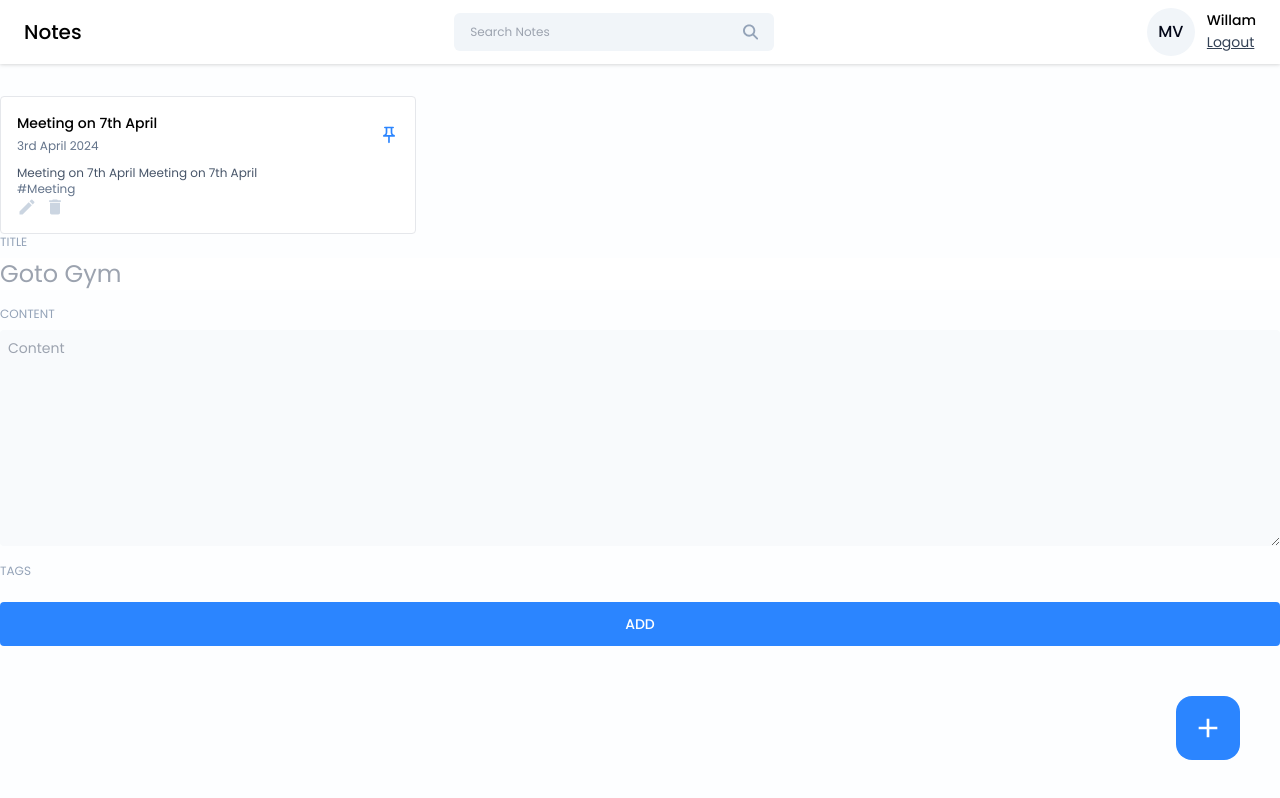
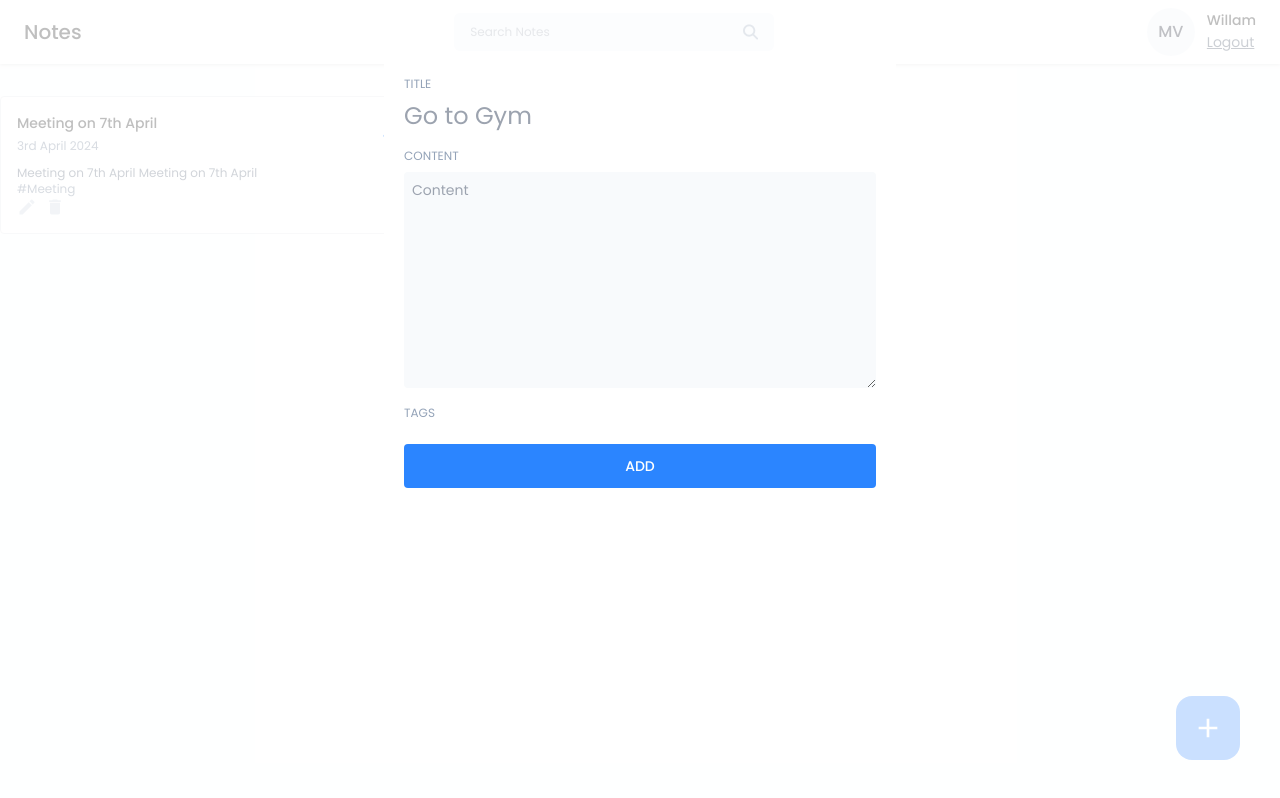
Before and after one commit to VihangaMPS/My-NoteZ-App, a React (Vite) app: page /dashboard in a window 1280 px wide. Both pictures are taken after a click on the button 1208 px from the left and 728 px from the top of the page. Built offline with nearby package versions, Linux system fonts and the light colour scheme.

Commit message:
Modal created

```diff
--- a/src/pages/Home/AddEditNotes.jsx
+++ b/src/pages/Home/AddEditNotes.jsx
@@ -6,7 +6,7 @@
 
                 <input
                     type="text"
-                    placeholder="Goto Gym"
+                    placeholder="Go to Gym"
                     className="text-2xl text-slate-950 outline-none"
                 />
             </div>
--- a/src/pages/Home/Home.jsx
+++ b/src/pages/Home/Home.jsx
@@ -2,8 +2,16 @@
 import NoteCard from "../../components/Cards/NoteCard.jsx";
 import {MdAdd} from "react-icons/md";
 import AddEditNotes from "./AddEditNotes.jsx";
+import {useState} from "react";
+import Modal from "react-modal";
 
 const Home = () => {
+    const [openAddEditModal, setOpenAddEditModal] = useState({
+        isShown: false,
+        type: 'add',
+        data: null
+    })
+
     return (
         <>
             <Navbar/>
@@ -16,19 +24,35 @@
                         content="Meeting on 7th April Meeting on 7th April"
                         tags="#Meeting"
                         isPinned={true}
-                        onEdit={() => {}}
-                        onDelete={() => {}}
-                        onPinNote={() => {}}
+                        onEdit={() => {
+                        }}
+                        onDelete={() => {
+                        }}
+                        onPinNote={() => {
+                        }}
                     />
                 </div>
             </div>
 
-            <button className="w-16 h-16 flex items-center justify-center rounded-2xl bg-primary hover:bg-blue-600 absolute right-10 bottom-10"
-                onClick={() => {}}>
+            <button
+                className="w-16 h-16 flex items-center justify-center rounded-2xl bg-primary hover:bg-blue-600 absolute right-10 bottom-10"
+                onClick={() => {setOpenAddEditModal({isShown: true, type: "add", data: null })}}>
                 <MdAdd className="text-[32px] text-white"/>
             </button>
 
-            <AddEditNotes/>
+            <Modal
+                isOpen={openAddEditModal.isShown}
+                onRequestClose={() => {}}
+                style={{
+                    // overlay: { backgroundColor: "rgba(0.0.0.0.2)"},
+                    backgroundColor: blur(),
+                    overflow: scroll()
+                }}
+                contentLabel=""
+                className="w-[40%] max-h-3/4 bg-white rounded-md mx-auto mt-14 p-5 "
+            >
+                <AddEditNotes/>
+            </Modal>
         </>
     )
 }
```
